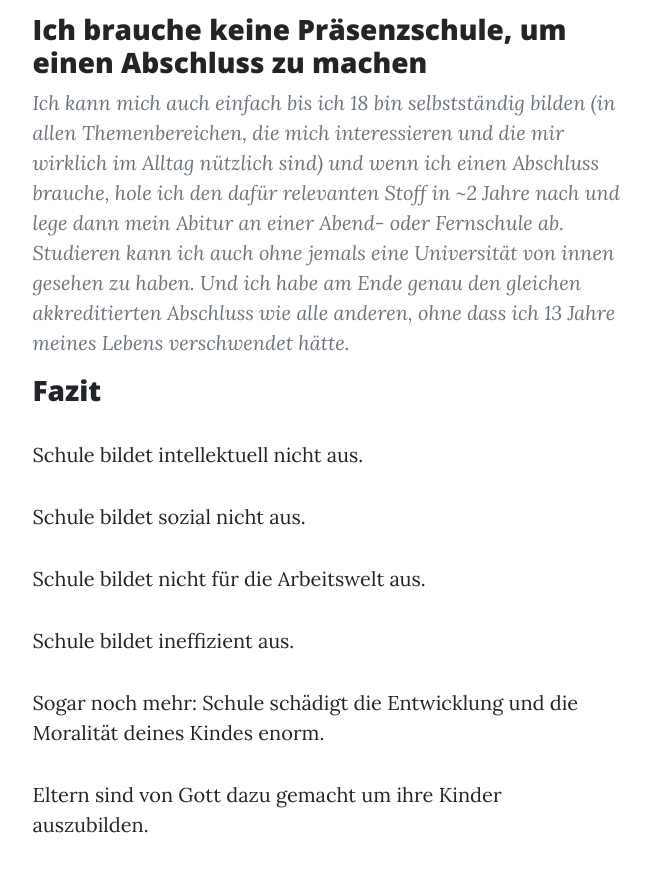
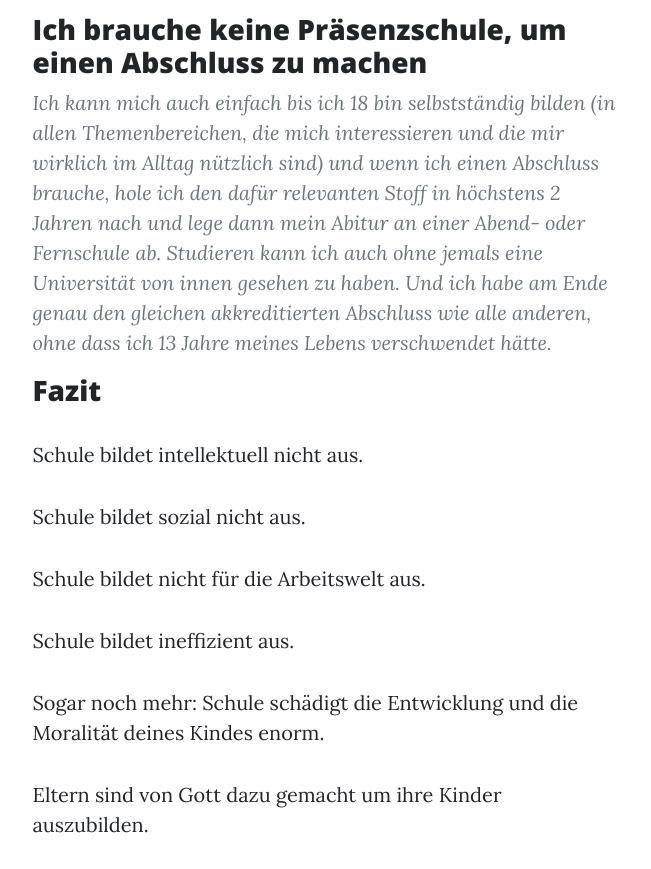
Before and after one commit to jackletran/schule, a plain HTML site: page index.html in a window 1280 px wide. Shown: the part 7976-8845 px from the top of the page, without its empty margins (313-964 px from the left). Drawn offline with nearby package versions, Linux system fonts and the light colour scheme.

Commit message:
Update index.html

```diff
--- a/index.html
+++ b/index.html
@@ -387,7 +387,7 @@
               Ich kann mich auch einfach bis ich 18 bin selbstständig bilden (in
               allen Themenbereichen, die mich interessieren und die mir wirklich
               im Alltag nützlich sind) und wenn ich einen Abschluss brauche,
-              hole ich den dafür relevanten Stoff in ~2 Jahre nach und lege dann
+              hole ich den dafür relevanten Stoff in höchstens 2 Jahren nach und lege dann
               mein Abitur an einer Abend- oder Fernschule ab. Studieren kann ich
               auch ohne jemals eine Universität von innen gesehen zu haben. Und
               ich habe am Ende genau den gleichen akkreditierten Abschluss wie
```
